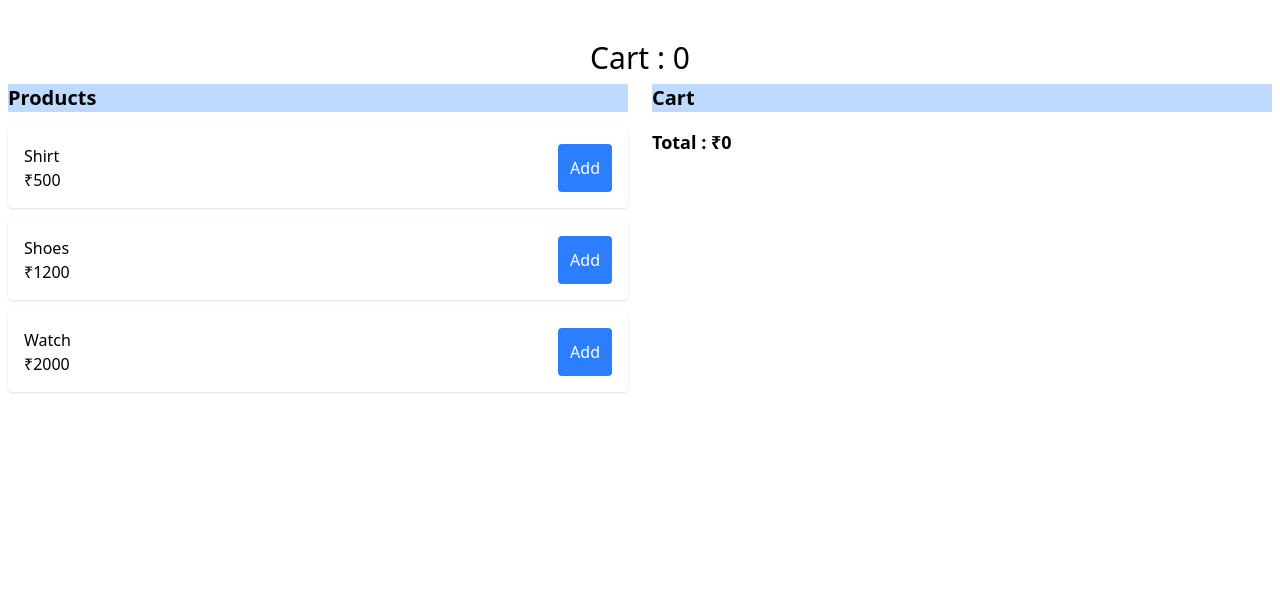
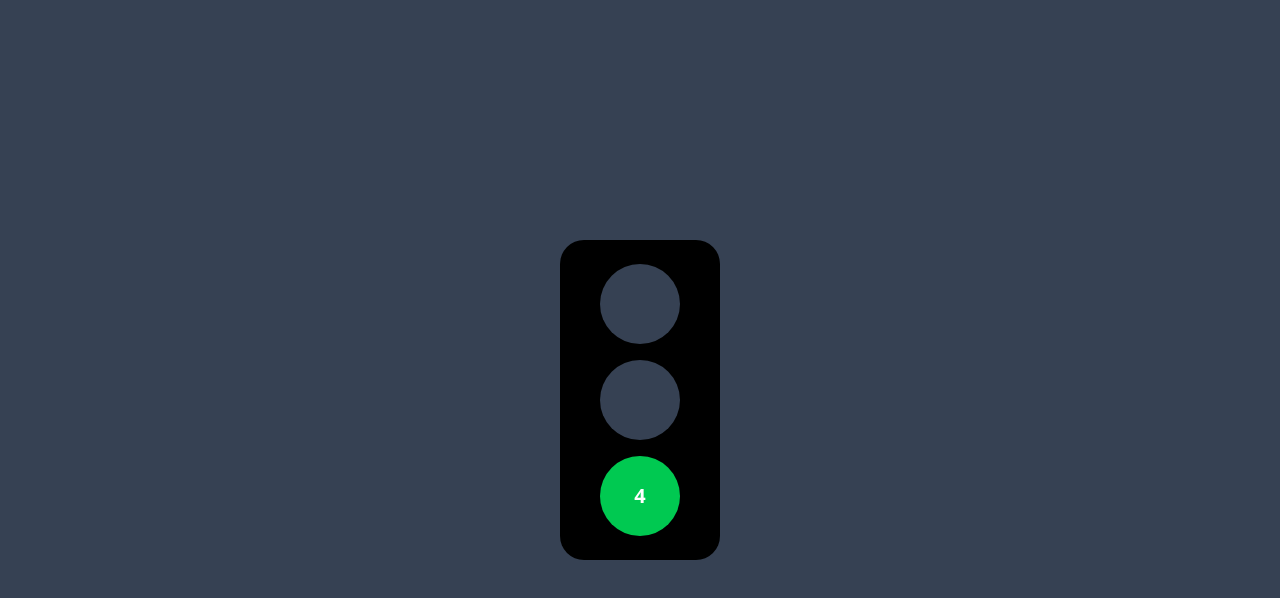
Before and after one commit to fedlearning24/Angular_Mini_Projects, an Angular app: page / in a window 1280 px wide. Shown: the top 598 px of the page. Built offline with nearby package versions, Linux system fonts and the light colour scheme.

Commit message:
Traffic-Signal

```diff
--- a/src/app/app.html
+++ b/src/app/app.html
@@ -5,4 +5,5 @@
 <!-- <app-github></app-github> -->
 <!-- <app-votes></app-votes> -->
 <!-- <app-notes></app-notes> -->
-<app-mini-cart></app-mini-cart>
+<!-- <app-mini-cart></app-mini-cart> -->
+<app-traffic-signal></app-traffic-signal>
--- a/src/app/app.ts
+++ b/src/app/app.ts
@@ -1,9 +1,9 @@
 import { Component, signal } from '@angular/core';
-import { MiniCart } from './mini-cart/mini-cart';
+import { TrafficSignal } from './traffic-signal/traffic-signal';
 
 @Component({
   selector: 'app-root',
-  imports: [MiniCart],
+  imports: [TrafficSignal],
   templateUrl: './app.html',
   styleUrl: './app.css'
 })
--- /dev/null
+++ b/src/app/traffic-signal/traffic-signal.html
@@ -0,0 +1,18 @@
+<div class="min-h-screen bg-gray-700 flex items-center justify-center">
+    <div class="bg-black p-6 rounded-3xl w-40 space-y-4">
+        @for(light of lights; track light.color){
+        <div class="h-20 w-20 rounded-full mx-auto transition-all duration-500 flex
+                        items-center justify-center text-xl font-bold"
+            [class.bg-red-500]="currentLight() === 'red' && light.color === 'red'"
+            [class.bg-yellow-500]="currentLight() === 'yellow' && light.color === 'yellow'"
+            [class.bg-green-500]="currentLight() === 'green' && light.color === 'green'"
+            [class.bg-gray-700]="currentLight() !== light.color"
+            [class.text-white]="light.color !== 'yellow'"
+            [class.text-black]="light.color === 'yellow'">
+            @if(currentLight() === light.color){
+            {{ timer() }}
+            }
+        </div>
+        }
+    </div>
+</div>
--- /dev/null
+++ b/src/app/traffic-signal/traffic-signal.ts
@@ -0,0 +1,41 @@
+import { Component, signal } from '@angular/core';
+
+@Component({
+  selector: 'app-traffic-signal',
+  imports: [],
+  templateUrl: './traffic-signal.html',
+  styleUrl: './traffic-signal.css',
+})
+export class TrafficSignal {
+  lights = [
+    { color: 'red', duration: 5 },
+    { color: 'yellow', duration: 2 },
+    { color: 'green', duration: 4 },
+  ];
+
+  currentIndex = signal(0);
+  currentLight = signal(this.lights[0].color);
+  timer = signal(this.lights[0].duration);
+  intervalId: any;
+
+  constructor() {
+    this.startTrafficLight();
+  }
+
+  startTrafficLight() {
+    this.intervalId = setInterval(() => {
+      this.timer.update(value => value - 1);
+
+      if(this.timer() === 0){
+        const nextIndex = (this.currentIndex() +1) % this.lights.length;
+        this.currentIndex.set(nextIndex);
+        this.currentLight.set(this.lights[nextIndex].color);
+        this.timer.set(this.lights[nextIndex].duration);
+      }
+    }, 1000);
+  }
+
+  ngOnDestroy() : void{
+    clearInterval(this.intervalId);
+  }
+}
```
Also changed, not shown: src/app/traffic-signal/traffic-signal.css (added), 1 other file (tests, documents, lock files or other folders).
